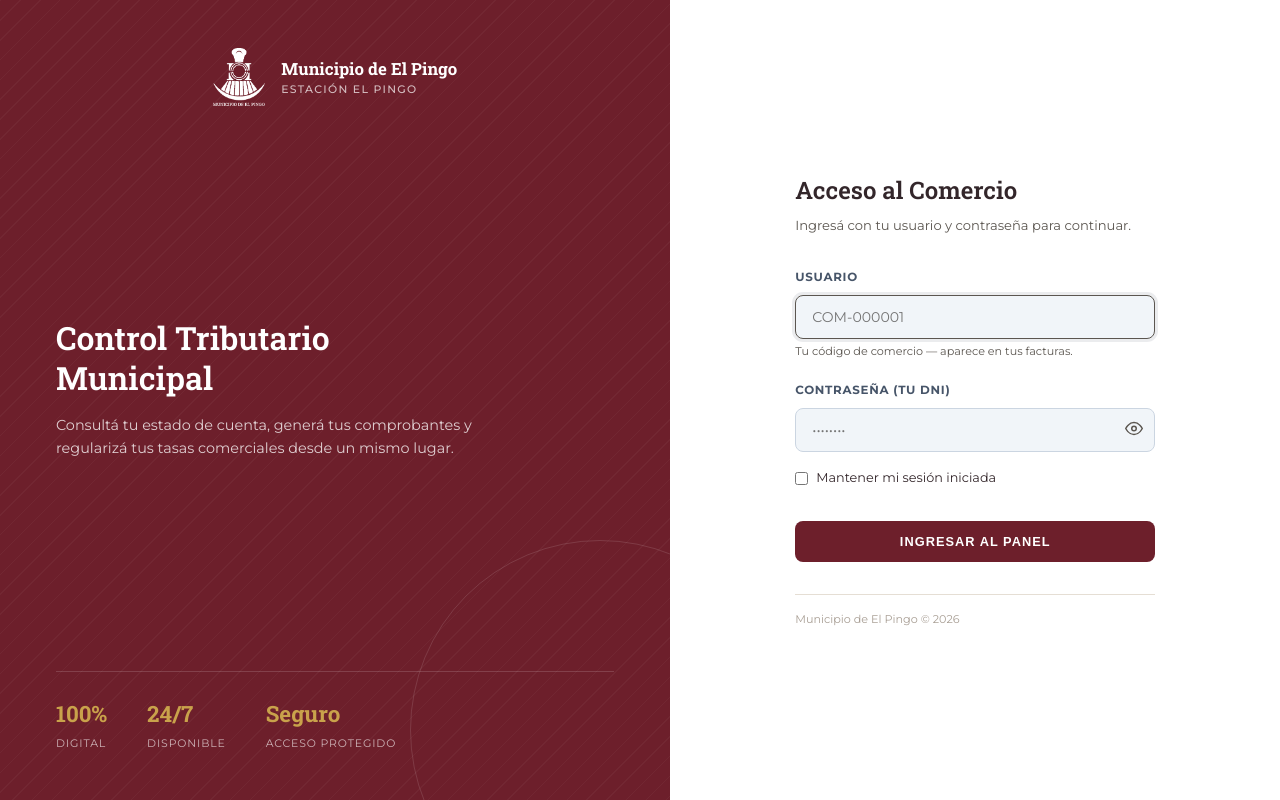
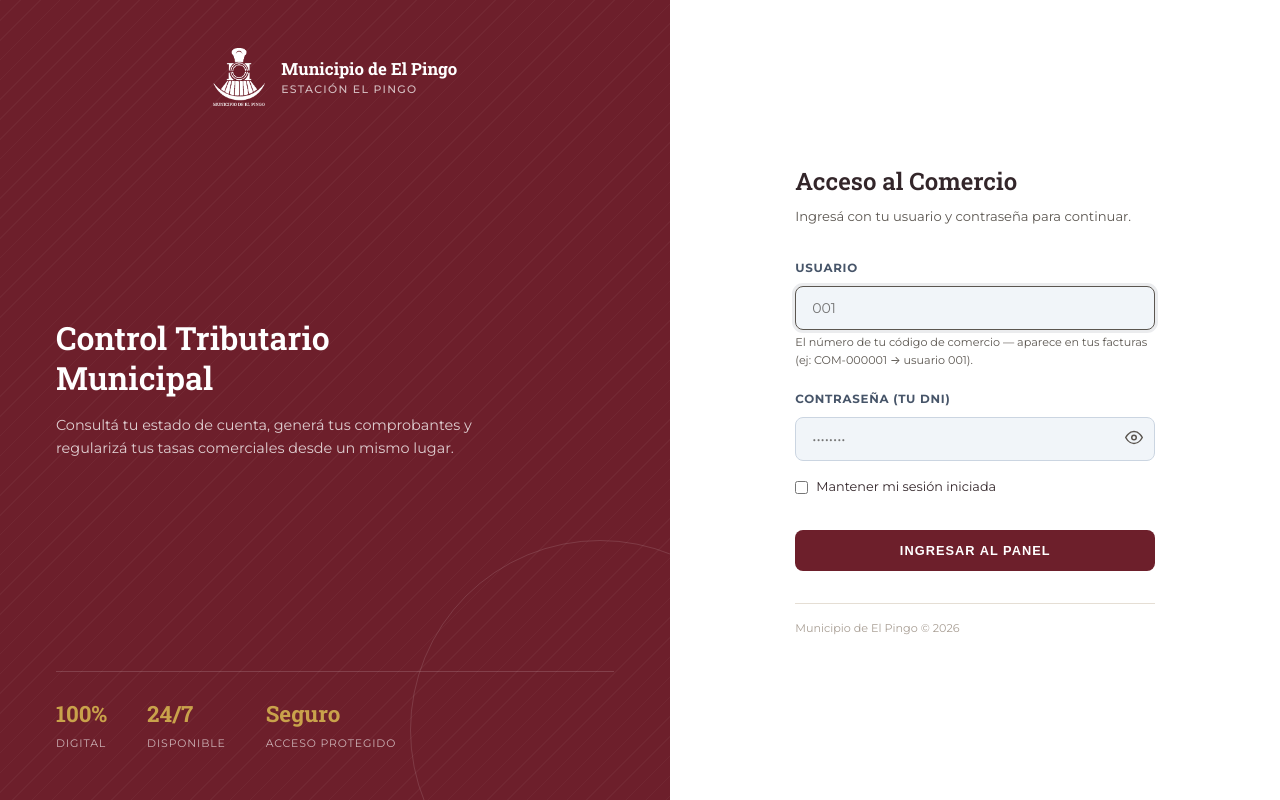
Before and after one commit to Jona727/controlTributario, a PHP site: page /views/login.php in a window 1280 px wide. Run offline with PHP 8.4, Linux system fonts and the light colour scheme.

Commit message:
Usuario de login: solo el número del comercio, sin el prefijo COM-
El comercio ahora entra con el número de su código (ej: 001 para
COM-000001), no con el código completo. Se acepta cualquier cantidad de
ceros a la izquierda al escribirlo. Los códigos no numéricos (cuentas de
admin/super) siguen funcionando igual que antes.

```diff
--- a/public/views/login.php
+++ b/public/views/login.php
@@ -249,9 +249,9 @@
                     <div class="form-group">
                         <label class="form-label" for="username">Usuario</label>
                         <input type="text" id="username" name="username" class="form-input"
-                               placeholder="COM-000001" required autofocus>
+                               placeholder="001" inputmode="numeric" required autofocus>
                         <span style="font-size: 0.7rem; color: var(--slate-medium); display: block; margin-top: 0.25rem;">
-                            Tu código de comercio — aparece en tus facturas.
+                            El número de tu código de comercio — aparece en tus facturas (ej: COM-000001 → usuario 001).
                         </span>
                     </div>
 
```
Also changed, not shown: src/Controllers/AuthController.php (+9 -1 lines).
